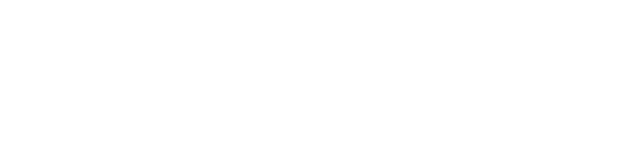
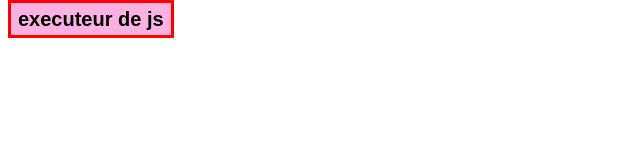
Before and after one commit to lepripri/code, a plain HTML site: page index.html in a window 1280 px wide. Shown: the whole page, without its empty margins (0-640 px from the left). Drawn offline with Linux system fonts and the light colour scheme.

Commit message:
Update index.html

```diff
--- a/index.html
+++ b/index.html
@@ -1 +1,2 @@
 <!doctype html>
+<html><!--save 3 --><head><style>button, a{background-color: #fcb1e3; border-color: #FF0000; border-style: solid; border-width: 3px; padding-inline: 7px; padding-block: 5px; font-family: arial; font-size: 20px; font-weight: bold;cursor: pointer;outline: none !important; text-decoration: none; color: #000000;} button:hover, button:focus, a:hover, a:focus{font-size: 22px;translate: -8px 0px;margin-inline-end: -30px} button[not-button] {border-style: none; background: none; font-family: revert; cursor: revert; font-size: revert; translate: revert;}</style></head><body><a href="code/exjs">executeur de js</a></body></html>
```
